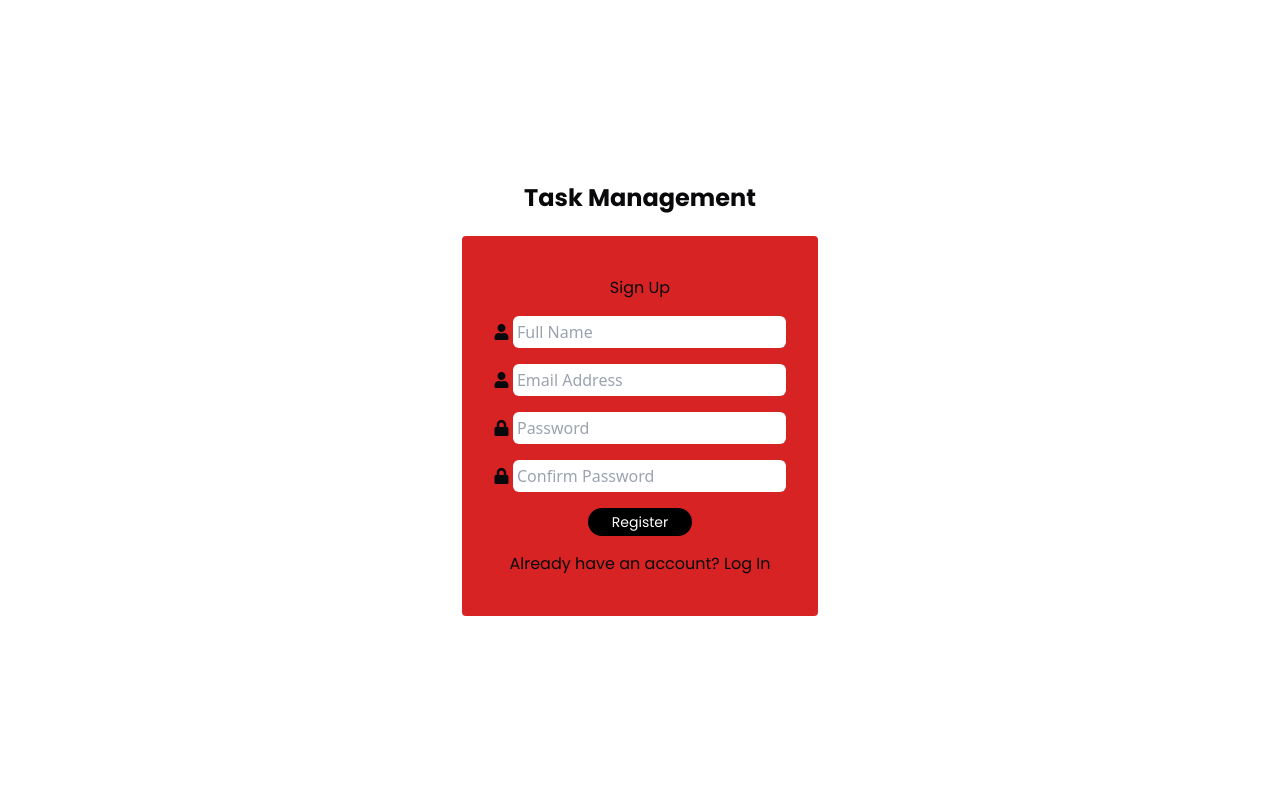
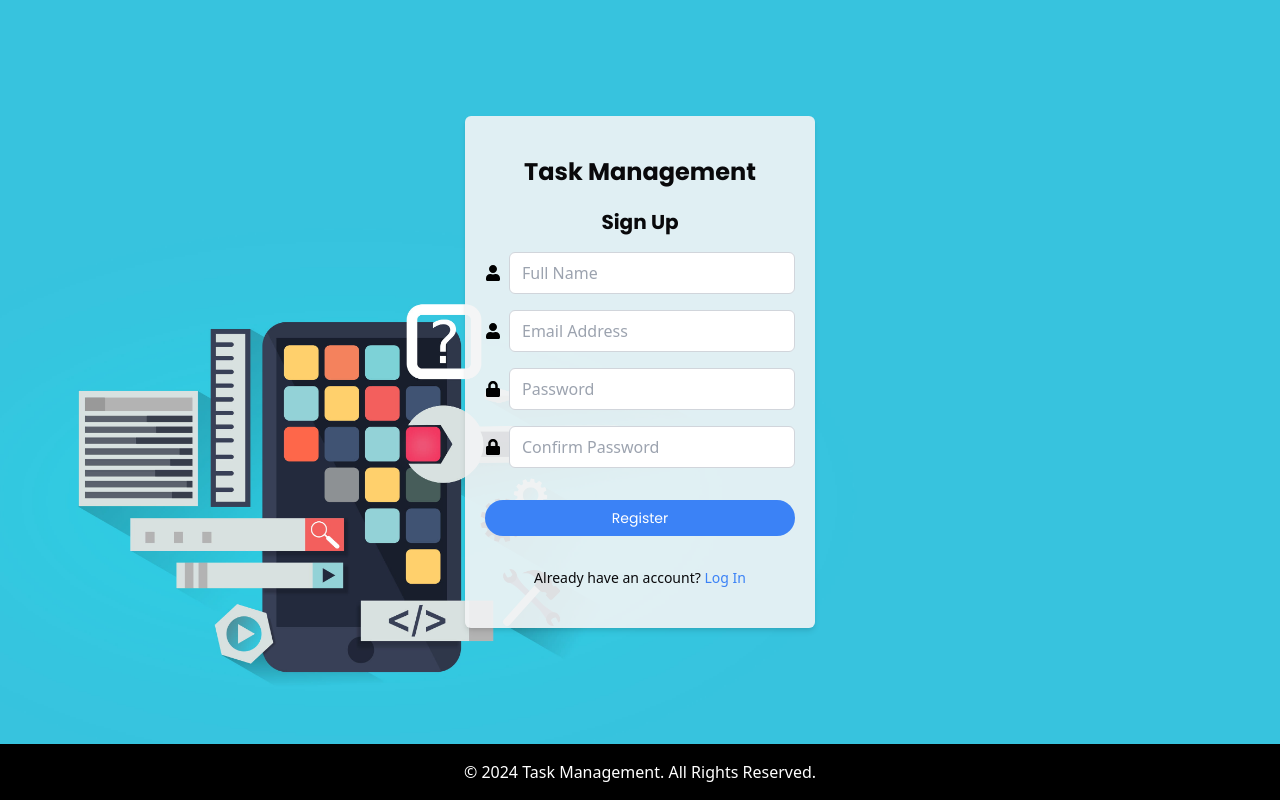
Before and after one commit to miracl3-dreams/e-commerce-fe, a React (Vite) app: page /sign-up in a window 1280 px wide. Built offline with nearby package versions, Linux system fonts and the light colour scheme.

Commit message:
updating front end

```diff
--- /dev/null
+++ b/src/components/Footer.jsx
@@ -0,0 +1,16 @@
+import React from "react";
+
+const Footer = () => {
+  return (
+    <footer className="bg-black text-white text-center py-4 w-full">
+      <div className="container mx-auto px-4">
+        <p className="text-sm sm:text-base">
+          &copy; {new Date().getFullYear()} Task Management. All Rights
+          Reserved.
+        </p>
+      </div>
+    </footer>
+  );
+};
+
+export default Footer;
--- /dev/null
+++ b/src/components/Sonner.jsx
@@ -0,0 +1,16 @@
+import React from "react";
+
+const Sooner = () => {
+  return (
+    <div className="flex justify-center items-center">
+      <div
+        className="animate-spin border-t-8 border-green-700 border-solid w-5 h-5 rounded-md"
+        style={{
+          borderTopColor: "#38a169",
+        }}
+      ></div>
+    </div>
+  );
+};
+
+export default Sooner;
--- a/src/pages/Archive.jsx
+++ b/src/pages/Archive.jsx
@@ -27,6 +27,10 @@ const Archive = () => {
       fetchTrashedTasks(currentPage, searchQuery, status);
     }
   }, [navigate, currentPage, status]);
+
+  useEffect(() => {
+    document.title = "Archive - Task Management";
+  });
 
   const fetchTrashedTasks = async (page = 1, searchQuery = "", status = "") => {
     setLoading(true);
--- a/src/pages/Login.jsx
+++ b/src/pages/Login.jsx
@@ -75,6 +75,10 @@ const Login = () => {
     }
   };
 
+  useEffect(() => {
+    document.title = "Sign In - Task Management";
+  });
+
   return (
     <div className="min-h-screen flex flex-col">
       <div
--- a/src/pages/Signup.jsx
+++ b/src/pages/Signup.jsx
@@ -1,9 +1,13 @@
-import React, { useState } from "react";
+import React, { useEffect, useState } from "react";
+import Footer from "../components/Footer";
 import { useNavigate } from "react-router-dom";
 import { FaLock, FaUser } from "react-icons/fa";
 import Button from "../components/Button";
 import axios from "../components/axios";
 import { toast, Bounce } from "react-toastify";
+import { registerSchema } from "../utils/validations/UserSchema";
+import backgroundImg from "../assets/images/background-image.jpg";
+import Sonner from "../components/Sonner";
 
 const SignUp = () => {
   const [formData, setFormData] = useState({
@@ -12,20 +16,41 @@ const SignUp = () => {
     password: "",
     password_confirmation: "",
   });
-  const [message, setMessage] = useState("");
+  const [errors, setErrors] = useState({
+    name: "",
+    email: "",
+    password: "",
+    password_confirmation: "",
+  });
   const [loading, setLoading] = useState(false);
   const navigate = useNavigate();
 
   const handleChange = (e) => {
-    setFormData({ ...formData, [e.target.name]: e.target.value });
+    const { name, value } = e.target;
+    setFormData({ ...formData, [name]: value });
+
+    if (value === "") {
+      setErrors((prevErrors) => ({ ...prevErrors, [name]: "" }));
+    }
   };
 
   const handleSubmit = async (e) => {
     e.preventDefault();
-    setMessage("");
     setLoading(true);
+    setErrors({ name: "", email: "", password: "", password_confirmation: "" });
+
+    if (formData.password !== formData.password_confirmation) {
+      setErrors((prevErrors) => ({
+        ...prevErrors,
+        password_confirmation: "Passwords do not match",
+      }));
+      setLoading(false);
+      return;
+    }
 
     try {
+      registerSchema.parse(formData);
+
       await axios.post("/api/v1/register", formData);
 
       setFormData({
@@ -34,7 +59,6 @@ const SignUp = () => {
         password: "",
         password_confirmation: "",
       });
-
       toast.success("Successfully Registered!", {
         position: "top-right",
         autoClose: 1000,
@@ -48,30 +72,51 @@ const SignUp = () => {
       });
       setTimeout(() => navigate("/login"), 1500);
     } catch (error) {
-      const errorMsg =
-        error.response?.data?.message ||
-        "Registration failed. Please try again.";
-      setMessage(errorMsg);
+      if (error.name === "ZodError") {
+        const newErrors = {};
+        error.errors.forEach((err) => {
+          newErrors[err.path[0]] = err.message;
+        });
+        setErrors(newErrors);
+      } else {
         console.error("Registration Error:", error);
+      }
     } finally {
       setLoading(false);
     }
   };
 
+  useEffect(() => {
+    document.title = "Sign Up - Task Management";
+  });
+
   return (
-    <div className="bg-white wrapper flex flex-col justify-center items-center h-[100vh] gap-5">
-      <h1 className="font-poppins font-bold text-2xl">Task Management</h1>
+    <>
+      <div
+        className="bg-white bg-cover bg-bottom flex flex-col justify-between min-h-screen"
+        style={{ backgroundImage: `url(${backgroundImg})` }}
+      >
+        <div className="flex flex-grow justify-center items-center">
+          <div className="bg-gray-100 bg-opacity-90 px-5 py-10 rounded-md shadow-md w-[90%] max-w-[400px] md:max-w-[350px] lg:w-[30%]">
+            <h1 className="font-poppins text-2xl font-bold text-center mb-5">
+              Task Management
+            </h1>
             <form
-        className="flex flex-col gap-4 items-center border-2 border-white bg-[#D72323] px-8 py-10 rounded-md w-[360px]"
+              className="flex flex-col gap-4"
               onSubmit={handleSubmit}
               autoComplete="off"
             >
-        <h1 className="font-poppins">Sign Up</h1>
+              <h2 className="font-poppins font-bold text-xl text-center">
+                Sign Up
+              </h2>
 
-        <div className="flex items-center gap-1 w-full">
-          <FaUser className="icon" />
+              {/* Name Input */}
+              <div className="flex items-center gap-2">
+                <FaUser className="text-black" />
                 <input
-            className="py-1 pl-1 rounded-md w-full"
+                  className={`flex-1 py-2 px-3 border rounded-md ${
+                    errors.name ? "border-red-500" : "border-gray-300"
+                  }`}
                   type="text"
                   name="name"
                   value={formData.name}
@@ -80,11 +125,17 @@ const SignUp = () => {
                   required
                 />
               </div>
+              {errors.name && (
+                <p className="text-sm text-red-500">{errors.name}</p>
+              )}
 
-        <div className="flex items-center gap-1 w-full">
-          <FaUser className="icon" />
+              {/* Email Input */}
+              <div className="flex items-center gap-2">
+                <FaUser className="text-black" />
                 <input
-            className="py-1 pl-1 rounded-md w-full"
+                  className={`flex-1 py-2 px-3 border rounded-md ${
+                    errors.email ? "border-red-500" : "border-gray-300"
+                  }`}
                   type="email"
                   name="email"
                   value={formData.email}
@@ -93,11 +144,17 @@ const SignUp = () => {
                   required
                 />
               </div>
+              {errors.email && (
+                <p className="text-sm text-red-500">{errors.email}</p>
+              )}
 
-        <div className="flex items-center gap-1 w-full">
-          <FaLock className="icon" />
+              {/* Password Input */}
+              <div className="flex items-center gap-2">
+                <FaLock className="text-black" />
                 <input
-            className="py-1 pl-1 rounded-md w-full"
+                  className={`flex-1 py-2 px-3 border rounded-md ${
+                    errors.password ? "border-red-500" : "border-gray-300"
+                  }`}
                   type="password"
                   name="password"
                   value={formData.password}
@@ -106,11 +163,19 @@ const SignUp = () => {
                   required
                 />
               </div>
+              {errors.password && (
+                <p className="text-sm text-red-500">{errors.password}</p>
+              )}
 
-        <div className="flex items-center gap-1 w-full">
-          <FaLock className="icon" />
+              {/* Confirm Password Input */}
+              <div className="flex items-center gap-2">
+                <FaLock className="text-black" />
                 <input
-            className="py-1 pl-1 rounded-md w-full"
+                  className={`flex-1 py-2 px-3 border rounded-md ${
+                    errors.password_confirmation
+                      ? "border-red-500"
+                      : "border-gray-300"
+                  }`}
                   type="password"
                   name="password_confirmation"
                   value={formData.password_confirmation}
@@ -119,24 +184,34 @@ const SignUp = () => {
                   required
                 />
               </div>
+              {errors.password_confirmation && (
+                <p className="text-sm text-red-500">
+                  {errors.password_confirmation}
+                </p>
+              )}
 
+              {/* Submit Button */}
               <Button
-          className="rounded-full px-6 py-1"
+                className="bg-blue-500 hover:bg-blue-600 text-white rounded-full py-2 mt-4"
                 onClick={handleSubmit}
                 disabled={loading}
               >
-          {loading ? "Registering..." : "Register"}
+                {loading ? <Sonner /> : "Register"}
               </Button>
 
-        <p className="font-poppins">
+              {/* Redirect to Login */}
+              <p className="text-center text-sm mt-4">
                 Already have an account?{" "}
-          <a className="hover:underline" href="/login">
+                <a href="/login" className="text-blue-500 hover:underline">
                   Log In
                 </a>
               </p>
-        {message && <p className="mt-2 text-center">{message}</p>}
             </form>
           </div>
+        </div>
+        <Footer />
+      </div>
+    </>
   );
 };
 
--- a/src/pages/Tasks.jsx
+++ b/src/pages/Tasks.jsx
@@ -34,6 +34,10 @@ const Tasks = () => {
       fetchTasks(currentPage);
     }
   }, [navigate, currentPage]);
+
+  useEffect(() => {
+    document.title = "Tasks - Task Management";
+  });
 
   const fetchTasks = async (page = 1, searchQuery = "", status = "") => {
     setLoading(true);
--- /dev/null
+++ b/src/utils/validations/UserSchema.js
@@ -0,0 +1,13 @@
+import { z } from "zod";
+
+export const loginSchema = z.object({
+  email: z.string().email("Invalid email address."),
+  password: z.string().min(9, "Password must be at least 9 characters."),
+});
+
+export const registerSchema = z.object({
+  name: z.string().min(1, "Full name is required."),
+  email: z.string().email("Invalid email address."),
+  password: z.string().min(9, "Password must be at least 9 characters."),
+  password_confirmation: z.string().min(9, "The password must match."),
+});
```
Also changed, not shown: src/assets/images/background-image.jpg (added). Lines whose indentation alone changed are shown as unchanged.
